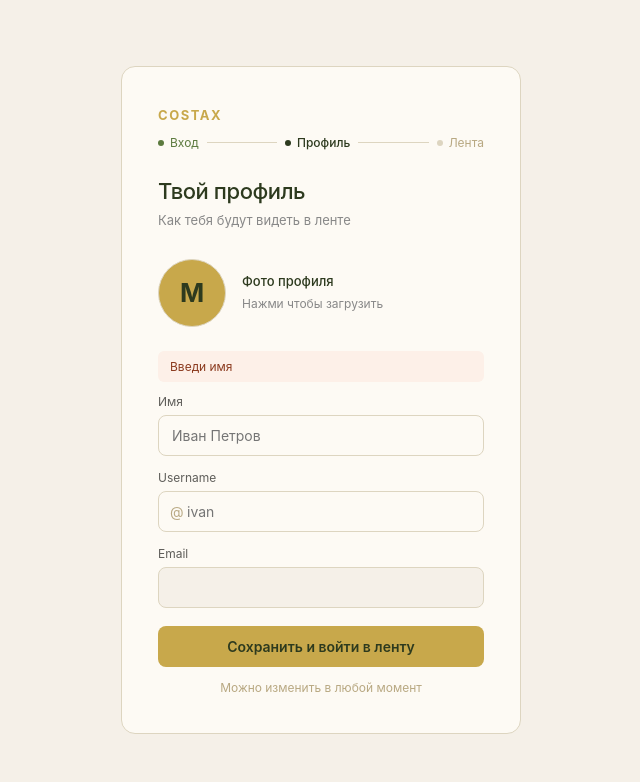
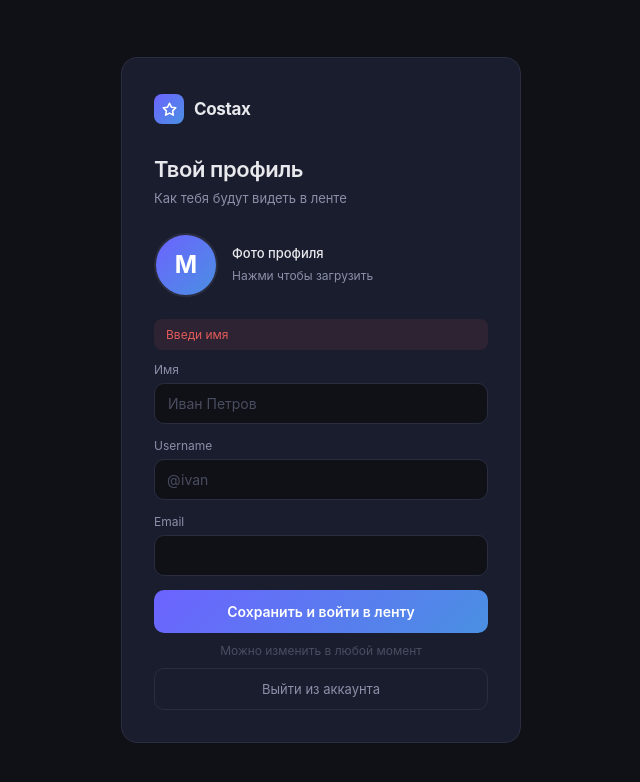
Before and after one commit to veberm260-wq/chat-app, a website: page public/profile.html in a window 1280 px wide. Both pictures are taken after a click on the button "Сохранить и войти в ленту". Shown: the whole page, without its empty margins (319-959 px from the left). Drawn offline with Linux system fonts and the light colour scheme; no server answers.

Commit message:
Update profile.html

```diff
--- a/public/profile.html
+++ b/public/profile.html
@@ -6,54 +6,49 @@
 <title>Costax — Профиль</title>
 <style>
 * { box-sizing: border-box; margin: 0; padding: 0; }
-body { font-family: -apple-system, 'Helvetica Neue', sans-serif; background: #F5F0E8; min-height: 100vh; display: flex; align-items: center; justify-content: center; padding: 1rem; }
-.card { background: #FDFAF4; border: 0.5px solid #DDD5C0; border-radius: 14px; width: 100%; max-width: 400px; padding: 40px 36px 36px; }
-.logo { font-size: 13px; font-weight: 700; letter-spacing: 0.12em; text-transform: uppercase; color: #C8A84B; margin-bottom: 12px; }
-.step-line { display: flex; align-items: center; gap: 8px; margin-bottom: 28px; }
-.step { display: flex; align-items: center; gap: 6px; font-size: 12px; color: #B8A882; }
-.step.done { color: #5C7A3E; }
-.step.active { color: #2D3A1E; font-weight: 500; }
-.step-dot { width: 6px; height: 6px; border-radius: 50%; background: #DDD5C0; }
-.step.done .step-dot { background: #5C7A3E; }
-.step.active .step-dot { background: #2D3A1E; }
-.step-sep { flex: 1; height: 0.5px; background: #DDD5C0; }
-h1 { font-size: 22px; font-weight: 500; color: #2D3A1E; letter-spacing: -0.02em; margin-bottom: 6px; }
-.sub { font-size: 13px; color: #888; margin-bottom: 28px; line-height: 1.6; }
-.avatar-wrap { display: flex; align-items: center; gap: 16px; margin-bottom: 24px; }
-.avatar-circle { width: 68px; height: 68px; border-radius: 50%; background: #C8A84B; border: 0.5px solid #DDD5C0; display: flex; align-items: center; justify-content: center; font-size: 26px; font-weight: 700; color: #2D3A1E; cursor: pointer; overflow: hidden; flex-shrink: 0; transition: opacity 0.15s; }
+body { font-family: -apple-system, 'Helvetica Neue', sans-serif; background: #0F1117; min-height: 100vh; display: flex; align-items: center; justify-content: center; padding: 1rem; }
+.card { background: #1A1D2E; border: 0.5px solid #2A2D40; border-radius: 16px; width: 100%; max-width: 400px; padding: 36px 32px 32px; }
+.logo { display: flex; align-items: center; gap: 10px; margin-bottom: 32px; }
+.logo-icon { width: 30px; height: 30px; background: linear-gradient(135deg, #6C63FF, #4A90E2); border-radius: 8px; display: flex; align-items: center; justify-content: center; flex-shrink: 0; }
+.logo-text { font-size: 17px; font-weight: 700; color: #E8E9EC; letter-spacing: -0.02em; }
+h1 { font-size: 22px; font-weight: 600; color: #E8E9EC; margin-bottom: 6px; letter-spacing: -0.02em; }
+.sub { font-size: 13px; color: #8B8FA8; margin-bottom: 24px; line-height: 1.6; }
+.avatar-row { display: flex; align-items: center; gap: 14px; margin-bottom: 22px; }
+.avatar-circle { width: 64px; height: 64px; border-radius: 50%; background: linear-gradient(135deg, #6C63FF, #4A90E2); display: flex; align-items: center; justify-content: center; font-size: 24px; font-weight: 700; color: white; cursor: pointer; overflow: hidden; flex-shrink: 0; transition: opacity 0.15s; border: 2px solid #2A2D40; }
 .avatar-circle:hover { opacity: 0.8; }
 .avatar-circle img { width: 100%; height: 100%; object-fit: cover; }
-.av-hint b { font-size: 13px; color: #2D3A1E; display: block; margin-bottom: 3px; font-weight: 500; }
-.av-hint span { font-size: 12px; color: #888; line-height: 1.5; }
-label { display: block; font-size: 12px; color: #5F5E5A; margin-bottom: 6px; }
-input { width: 100%; border: 0.5px solid #DDD5C0; border-radius: 8px; padding: 11px 13px; font-size: 14px; color: #2D3A1E; background: #FDFAF4; outline: none; transition: border-color 0.15s; margin-bottom: 14px; font-family: inherit; }
-input:focus { border-color: #5C7A3E; }
-input.readonly { background: #F5F0E8; color: #888; cursor: default; }
-input.prefix { padding-left: 28px; }
-.inp-wrap { position: relative; margin-bottom: 14px; }
-.inp-prefix { position: absolute; left: 12px; top: 50%; transform: translateY(-50%); font-size: 14px; color: #B8A882; pointer-events: none; }
-.inp-wrap input { margin-bottom: 0; }
-.btn-main { width: 100%; background: #C8A84B; color: #2D3A1E; border: none; border-radius: 8px; padding: 12px; font-size: 14px; font-weight: 600; cursor: pointer; font-family: inherit; transition: opacity 0.15s; margin-top: 4px; }
-.btn-main:hover { opacity: 0.85; }
+.av-hint b { font-size: 13px; color: #E8E9EC; display: block; margin-bottom: 3px; font-weight: 500; }
+.av-hint span { font-size: 12px; color: #8B8FA8; }
+.field-label { font-size: 12px; color: #8B8FA8; margin-bottom: 6px; display: block; }
+.field { width: 100%; border: 0.5px solid #2A2D40; border-radius: 10px; padding: 11px 13px; font-size: 14px; color: #E8E9EC; background: #0F1117; outline: none; transition: border-color 0.15s; margin-bottom: 14px; font-family: inherit; }
+.field:focus { border-color: #6C63FF; }
+.field::placeholder { color: #4A4D60; }
+.field.readonly { color: #4A4D60; cursor: default; }
+.prefix-wrap { position: relative; margin-bottom: 14px; }
+.prefix-wrap .prefix { position: absolute; left: 13px; top: 50%; transform: translateY(-50%); font-size: 14px; color: #4A4D60; pointer-events: none; }
+.prefix-wrap .field { padding-left: 26px; margin-bottom: 0; }
+.error { font-size: 12px; color: #E25B5B; background: rgba(226,91,91,0.1); border-radius: 8px; padding: 8px 12px; margin-bottom: 12px; display: none; }
+.btn-main { width: 100%; background: linear-gradient(135deg, #6C63FF, #4A90E2); color: white; border: none; border-radius: 10px; padding: 13px; font-size: 14px; font-weight: 600; cursor: pointer; font-family: inherit; transition: opacity 0.15s; }
+.btn-main:hover { opacity: 0.88; }
 .btn-main:disabled { opacity: 0.4; cursor: not-allowed; }
-.note { font-size: 12px; color: #B8A882; text-align: center; margin-top: 12px; line-height: 1.5; }
-.error-msg { font-size: 12px; color: #8B3A1E; background: #FDF0E8; border-radius: 6px; padding: 8px 12px; margin-bottom: 12px; display: none; }
+.btn-logout { width: 100%; background: transparent; border: 0.5px solid #2A2D40; border-radius: 10px; padding: 12px; font-size: 13px; color: #8B8FA8; cursor: pointer; font-family: inherit; margin-top: 10px; transition: all 0.15s; }
+.btn-logout:hover { border-color: #E25B5B; color: #E25B5B; }
+.note { font-size: 12px; color: #4A4D60; text-align: center; margin-top: 10px; }
 </style>
 </head>
 <body>
 <div class="card">
-  <div class="logo">Costax</div>
-  <div class="step-line">
-    <div class="step done"><div class="step-dot"></div>Вход</div>
-    <div class="step-sep"></div>
-    <div class="step active"><div class="step-dot"></div>Профиль</div>
-    <div class="step-sep"></div>
-    <div class="step"><div class="step-dot"></div>Лента</div>
+  <div class="logo">
+    <div class="logo-icon">
+      <svg width="15" height="15" viewBox="0 0 24 24" fill="none" stroke="white" stroke-width="2.5" stroke-linecap="round" stroke-linejoin="round"><polygon points="12 2 15.09 8.26 22 9.27 17 14.14 18.18 21.02 12 17.77 5.82 21.02 7 14.14 2 9.27 8.91 8.26 12 2"/></svg>
+    </div>
+    <span class="logo-text">Costax</span>
   </div>
+
   <h1>Твой профиль</h1>
   <p class="sub">Как тебя будут видеть в ленте</p>
 
-  <div class="avatar-wrap">
+  <div class="avatar-row">
     <div class="avatar-circle" id="avatar-circle" onclick="document.getElementById('photo-inp').click()">М</div>
     <input type="file" id="photo-inp" accept="image/*" style="display:none" onchange="previewPhoto(this)">
     <div class="av-hint">
@@ -62,29 +57,29 @@ input.prefix { padding-left: 28px; }
     </div>
   </div>
 
-  <div id="error-msg" class="error-msg"></div>
+  <div id="error-msg" class="error"></div>
 
-  <label>Имя</label>
-  <input type="text" id="inp-name" placeholder="Иван Петров" maxlength="40">
+  <label class="field-label">Имя</label>
+  <input type="text" id="inp-name" class="field" placeholder="Иван Петров" maxlength="40">
 
-  <label>Username</label>
-  <div class="inp-wrap">
-    <span class="inp-prefix">@</span>
-    <input type="text" id="inp-username" placeholder="ivan" class="prefix" maxlength="20" oninput="this.value=this.value.toLowerCase().replace(/[^a-z0-9_]/g,'')">
+  <label class="field-label">Username</label>
+  <div class="prefix-wrap">
+    <span class="prefix">@</span>
+    <input type="text" id="inp-username" class="field" placeholder="ivan" maxlength="20" oninput="this.value=this.value.toLowerCase().replace(/[^a-z0-9_]/g,'')">
   </div>
 
-  <label>Email</label>
-  <input type="email" id="inp-email" class="readonly" readonly>
+  <label class="field-label">Email</label>
+  <input type="email" id="inp-email" class="field readonly" readonly>
 
   <button class="btn-main" id="btn-save" onclick="saveProfile()">Сохранить и войти в ленту</button>
   <p class="note">Можно изменить в любой момент</p>
+  <button class="btn-logout" onclick="logout()">Выйти из аккаунта</button>
 </div>
 
 <script type="module">
 import { initializeApp } from "https://www.gstatic.com/firebasejs/10.12.0/firebase-app.js";
-import { getAuth, onAuthStateChanged } from "https://www.gstatic.com/firebasejs/10.12.0/firebase-auth.js";
+import { getAuth, onAuthStateChanged, signOut } from "https://www.gstatic.com/firebasejs/10.12.0/firebase-auth.js";
 import { getFirestore, doc, setDoc, getDoc } from "https://www.gstatic.com/firebasejs/10.12.0/firebase-firestore.js";
-import { getStorage, ref, uploadBytes, getDownloadURL } from "https://www.gstatic.com/firebasejs/10.12.0/firebase-storage.js";
 
 const firebaseConfig = {
   apiKey: "AIzaSyCeveXncaJYszckdflfTVWCDc0AwNilR9k",
@@ -98,39 +93,30 @@ const firebaseConfig = {
 const app = initializeApp(firebaseConfig);
 const auth = getAuth(app);
 const db = getFirestore(app);
-const storage = getStorage(app);
-
 let currentUser = null;
-let photoFile = null;
 
 onAuthStateChanged(auth, async (user) => {
   if (!user) { window.location.href = '/login'; return; }
   currentUser = user;
   document.getElementById('inp-email').value = user.email || '';
-  const profileDoc = await getDoc(doc(db, 'users', user.uid));
-  if (profileDoc.exists() && !window.location.search.includes('setup')) {
-    const d = profileDoc.data();
+  const pd = await getDoc(doc(db, 'users', user.uid));
+  if (pd.exists()) {
+    const d = pd.data();
     document.getElementById('inp-name').value = d.name || '';
     document.getElementById('inp-username').value = d.username || '';
-    if (d.photoURL) {
-      document.getElementById('avatar-circle').innerHTML = `<img src="${d.photoURL}">`;
-    } else {
-      document.getElementById('avatar-circle').textContent = (d.name || 'U')[0].toUpperCase();
-    }
+    const av = document.getElementById('avatar-circle');
+    if (d.photoURL) av.innerHTML = `<img src="${d.photoURL}">`;
+    else av.textContent = (d.name || user.email || 'U')[0].toUpperCase();
   } else {
-    const initials = (user.email || 'U')[0].toUpperCase();
-    document.getElementById('avatar-circle').textContent = initials;
+    document.getElementById('avatar-circle').textContent = (user.email || 'U')[0].toUpperCase();
   }
 });
 
 window.previewPhoto = function(inp) {
   if (inp.files && inp.files[0]) {
-    photoFile = inp.files[0];
-    const reader = new FileReader();
-    reader.onload = e => {
-      document.getElementById('avatar-circle').innerHTML = `<img src="${e.target.result}">`;
-    };
-    reader.readAsDataURL(inp.files[0]);
+    const r = new FileReader();
+    r.onload = e => document.getElementById('avatar-circle').innerHTML = `<img src="${e.target.result}">`;
+    r.readAsDataURL(inp.files[0]);
   }
 };
 
@@ -138,36 +124,31 @@ window.saveProfile = async function() {
   const name = document.getElementById('inp-name').value.trim();
   const username = document.getElementById('inp-username').value.trim();
   if (!name) { showError('Введи имя'); return; }
-  if (!username) { showError('Введи username'); return; }
-  if (username.length < 3) { showError('Username минимум 3 символа'); return; }
-
+  if (!username || username.length < 3) { showError('Username минимум 3 символа'); return; }
   const btn = document.getElementById('btn-save');
   btn.disabled = true;
   btn.textContent = 'Сохраняем...';
-
   try {
-    let photoURL = null;
-    if (photoFile) {
-      const storageRef = ref(storage, `avatars/${currentUser.uid}`);
-      await uploadBytes(storageRef, photoFile);
-      photoURL = await getDownloadURL(storageRef);
-    } else {
-      const existing = await getDoc(doc(db, 'users', currentUser.uid));
-      if (existing.exists()) photoURL = existing.data().photoURL || null;
-    }
-
+    const existing = await getDoc(doc(db, 'users', currentUser.uid));
+    const photoURL = existing.exists() ? existing.data().photoURL || null : null;
     await setDoc(doc(db, 'users', currentUser.uid), {
       name, username, photoURL,
       email: currentUser.email,
+      verified: existing.exists() ? existing.data().verified || false : false,
       updatedAt: new Date()
     });
-
     window.location.href = '/';
-  } catch (e) {
+  } catch(e) {
     showError('Ошибка: ' + e.message);
     btn.disabled = false;
     btn.textContent = 'Сохранить и войти в ленту';
   }
+};
+
+window.logout = async function() {
+  if (!confirm('Выйти из аккаунта?')) return;
+  await signOut(auth);
+  window.location.href = '/login';
 };
 
 function showError(msg) {
```
